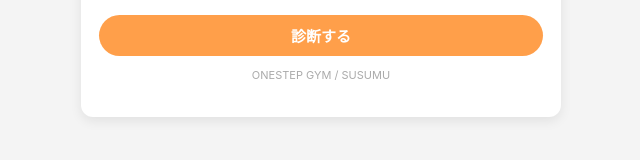
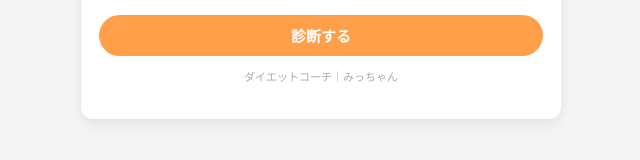
Before and after one commit to michan86/rice-calorie, a plain HTML site: page index.html in a window 1280 px wide. Shown: the part 264-424 px from the top of the page, 319-959 px from the left. Drawn offline with Linux system fonts and the light colour scheme.

Commit message:
Update index.html

```diff
--- a/index.html
+++ b/index.html
@@ -72,7 +72,7 @@
       </div>
     </div>
 
-    <p class="footer">ONESTEP GYM / SUSUMU</p>
+ <p class="footer">ダイエットコーチ｜みっちゃん</p>
   </div>
 
   <script>
```
